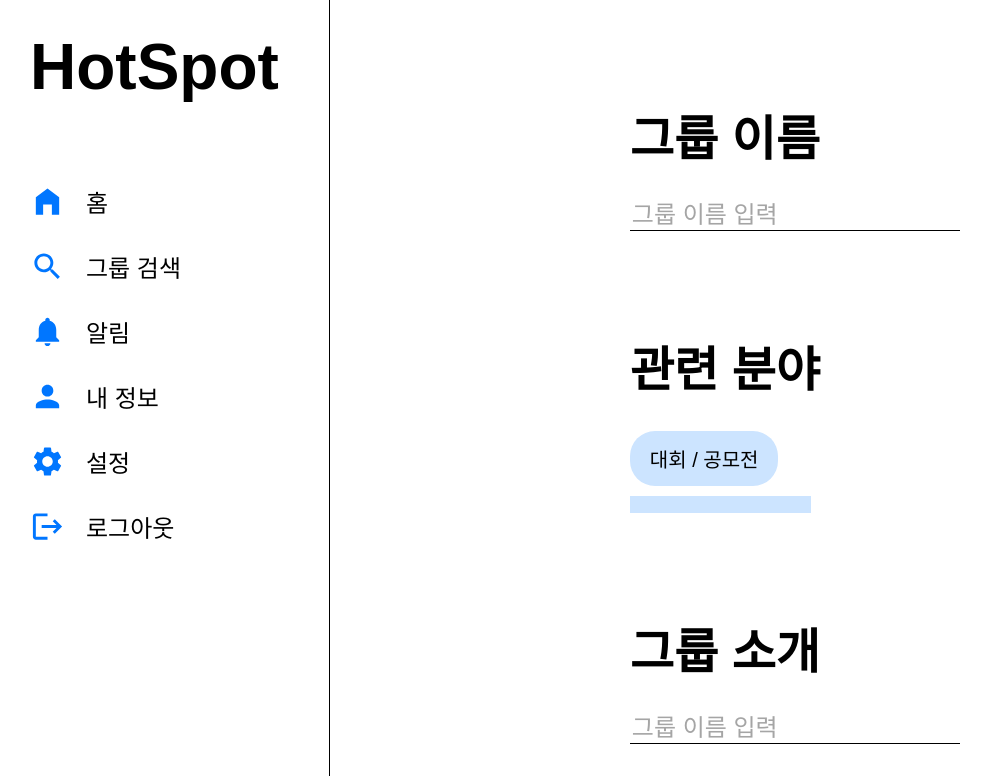
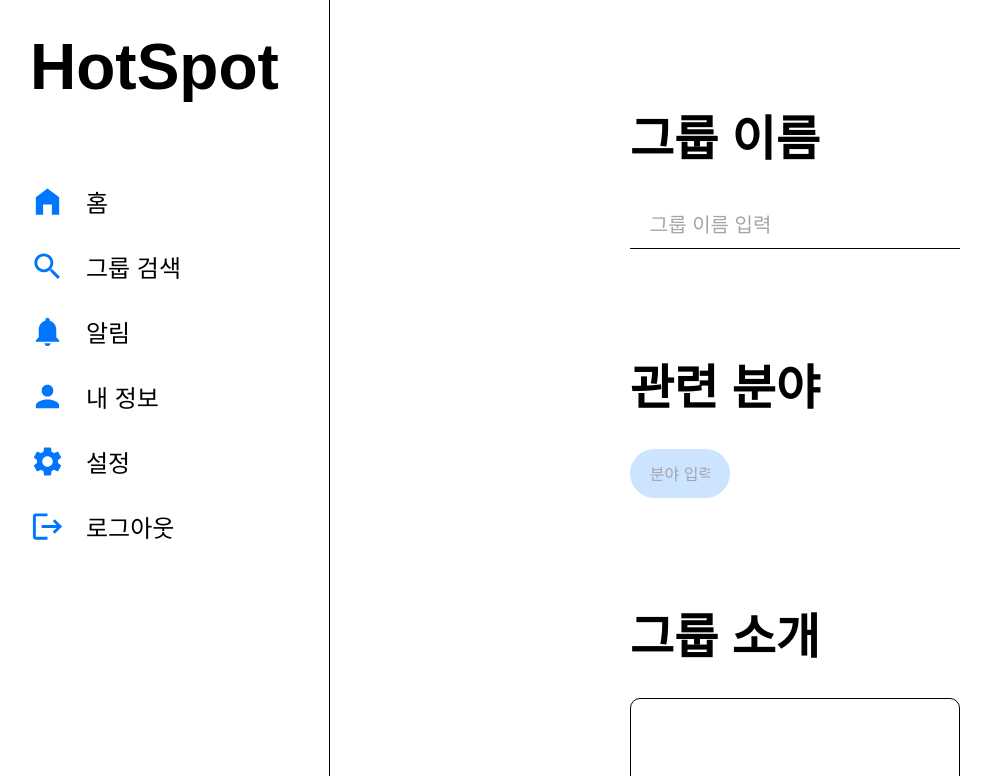
Before and after one commit to bkkim7421/HotSpot, a React (Vite) app: page /makegroup in a window 1280 px wide. Shown: the top 776 px of the page, without its empty margins (20-1011 px from the left). Built offline with nearby package versions, Linux system fonts and the light colour scheme; a web font is replaced by a local one.

Commit message:
Feat: MakeGroup without Btn

```diff
--- a/src/components/common/InputBox/InputBox.jsx
+++ b/src/components/common/InputBox/InputBox.jsx
@@ -7,7 +7,14 @@ export const InputBox = styled.input`
   font-size: ${(props) => props.fontsize && `${props.fontsize}`};
   &::placeholder {
     color: var(--gray-400);
-    font-size: ${(props) => props.fontsize && `${props.fontsize}`};
+    font-size: ${(props) => props.fontsize && `${props.placeholdersize}`};
     font-family: 'SUIT', sans-serif;
+    transition: font-size 0.3s;
+  }
+
+  &:focus {
+    &::placeholder {
+      font-size: 70%;
+    }
   }
 `;
--- /dev/null
+++ b/src/components/pages/MakeGroup/FieldContainer/FieldContainer.jsx
@@ -0,0 +1,39 @@
+import { useState } from 'react';
+import { Wrap, Btn, Description } from '../../../atomic';
+import { TagForm, TagInput, TagSpan } from './style';
+
+export function FieldContainer() {
+  const [fieldList, setFieldList] = useState([]);
+  const [fieldName, setFieldName] = useState('');
+  const handleSubmit = (event) => {
+    event.preventDefault();
+    if (fieldName.trim() !== '') {
+      setFieldList([...fieldList, fieldName]);
+    }
+    setFieldName('');
+  };
+
+  const handleChange = (event) => {
+    setFieldName(event.target.value);
+  };
+
+  const handleDelete = (index) => {
+    const newList = [...fieldList];
+    newList.splice(index, 1);
+    setFieldList(newList);
+  };
+
+  return (
+    <Wrap gap='1rem'>
+      {fieldList.map((item, i) => (
+        <Btn key={i} bgcolor='var(--brand-100)' size='small' onClick={() => handleDelete(i)}>
+          <Description>{item}</Description>
+        </Btn>
+      ))}
+      <TagForm onSubmit={handleSubmit}>
+        <TagSpan>{fieldName}</TagSpan>
+        <TagInput onChange={handleChange} value={fieldName} placeholder='분야 입력' />
+      </TagForm>
+    </Wrap>
+  );
+}
--- /dev/null
+++ b/src/components/pages/MakeGroup/FieldContainer/index.js
@@ -0,0 +1 @@
+export * from './FieldContainer';
--- /dev/null
+++ b/src/components/pages/MakeGroup/FieldContainer/style.jsx
@@ -0,0 +1,37 @@
+import { styled } from 'styled-components';
+import { InputBox } from '../../../common/InputBox';
+
+export const TagForm = styled.form`
+  display: inline-block;
+  width: max-content;
+  overflow: hidden;
+  padding: 1.3rem 2rem;
+  border-radius: 2.5rem;
+  position: relative;
+  background-color: var(--brand-100);
+
+  font-size: 2rem;
+`;
+
+export const TagInput = styled(InputBox).attrs({
+  bgcolor: 'transparent',
+  fontsize: '2rem',
+  placeholdersize: '1.6rem',
+})`
+  top: 0;
+  left: 0;
+  height: 100%;
+  width: 100%;
+  position: absolute;
+  padding: inherit;
+  font-size: inherit;
+  text-align: center;
+`;
+
+export const TagSpan = styled.span`
+  white-space: pre;
+  display: inline-block;
+  position: relative;
+  opacity: 0;
+  min-width: 6rem;
+`;
--- a/src/components/pages/MakeGroup/MakeGroup.jsx
+++ b/src/components/pages/MakeGroup/MakeGroup.jsx
@@ -1,7 +1,6 @@
-import { useState } from 'react';
-import { MakeGroupContainer, GroupNameInput } from './style';
-import { Col, Wrap, Header1, Btn, Description } from '../../atomic';
-import { InputBox } from '../../common/InputBox';
+import { MakeGroupContainer, TextInput, IntroduceInput, PeopleNumInput } from './style';
+import { Col, Header1, Header2 } from '../../atomic';
+import { FieldContainer } from './FieldContainer';
 
 function FormContainer({ title, children }) {
   return (
@@ -12,46 +11,30 @@ function FormContainer({ title, children }) {
   );
 }
 
-function FieldContainer() {
-  const [fieldList, setFieldList] = useState(['대회 / 공모전']);
-  const [fieldName, setFieldName] = useState('');
-  const handleSubmit = (event) => {
-    event.preventDefault();
-    if (fieldName.trim() !== '') {
-      setFieldList([...fieldList, fieldName]);
-      setFieldName('');
-    }
-  };
-
-  return (
-    <Wrap gap='1rem'>
-      {fieldList.map((item, i) => (
-        <Btn key={i} bgcolor='var(--brand-100)' size='small'>
-          <Description>{item}</Description>
-        </Btn>
-      ))}
-      <InputBox bgcolor='var(--brand-100)' /> {/* todo 스타일드 컴포넌트로 바꿔야 됨*/}
-    </Wrap>
-  );
-}
-
 export function MakeGroup() {
   return (
     <MakeGroupContainer>
       <FormContainer title='그룹 이름'>
-        <GroupNameInput placeholder='그룹 이름 입력' />
+        <TextInput placeholder='그룹 이름 입력' />
       </FormContainer>
       <FormContainer title='관련 분야'>
-        <FieldContainer></FieldContainer>
+        <FieldContainer />
       </FormContainer>
       <FormContainer title='그룹 소개'>
-        <GroupNameInput placeholder='그룹 이름 입력' />
+        <IntroduceInput placeholder='그룹 이름 입력' />
       </FormContainer>
       <FormContainer title='모임 장소'>
-        <GroupNameInput placeholder='그룹 이름 입력' />
+        <TextInput placeholder='주소 입력' />
       </FormContainer>
       <FormContainer title='모집 인원'>
-        <GroupNameInput placeholder='그룹 이름 입력' />
+        <PeopleNumInput>
+          <Header2>
+            최소 인원 <input type='number' /> 명
+          </Header2>
+          <Header2>
+            최대 인원 <input type='number' /> 명
+          </Header2>
+        </PeopleNumInput>
       </FormContainer>
     </MakeGroupContainer>
   );
--- a/src/components/pages/MakeGroup/style.jsx
+++ b/src/components/pages/MakeGroup/style.jsx
@@ -1,5 +1,5 @@
 import { styled } from 'styled-components';
-import { Col, Wrap } from '../../atomic';
+import { Col, Row } from '../../atomic';
 import { InputBox } from '../../common/InputBox';
 
 export const MakeGroupContainer = styled(Col)`
@@ -12,6 +12,38 @@ export const MakeGroupContainer = styled(Col)`
   gap: 10rem;
 `;
 
-export const GroupNameInput = styled(InputBox).attrs({ bgcolor: 'transparent', fontsize: '2.4rem' })`
+export const TextInput = styled(InputBox).attrs({
+  bgcolor: 'transparent',
+  fontsize: '2.4rem',
+  placeholdersize: '2rem',
+})`
   border-bottom: 0.1rem var(--gray-1000) solid;
+  padding: 1rem 2rem;
 `;
+
+export const IntroduceInput = styled.span.attrs({ contentEditable: true })`
+  font-size: 2.4rem;
+  border-radius: 1rem;
+  padding: 2rem;
+  border: 1px var(--gray-1000) solid;
+  resize: none;
+  min-height: 20rem;
+`;
+
+export const PeopleNumInput = styled(Row)`
+  gap: 20rem;
+  justify-content: center;
+  & input {
+    border: none;
+    outline: none;
+    border-bottom: 1px var(--gray-1000) solid;
+    font-size: 3.2rem;
+    width: 10rem;
+    text-align: right;
+    &::-webkit-inner-spin-button,
+    &::-webkit-outer-spin-button {
+      -webkit-appearance: none;
+      margin: 0;
+    }
+  }
+`;
```
Also changed, not shown: 1 other file (tests, documents, lock files or other folders).
